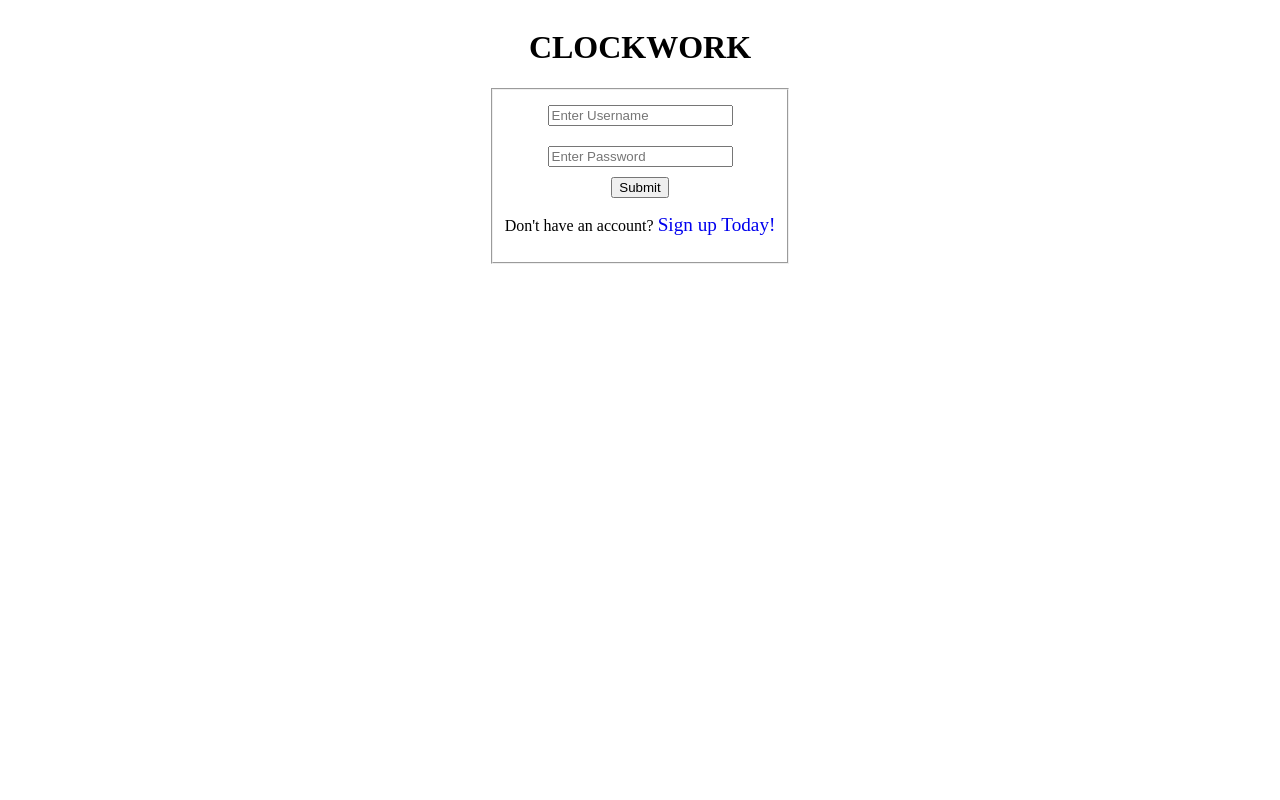
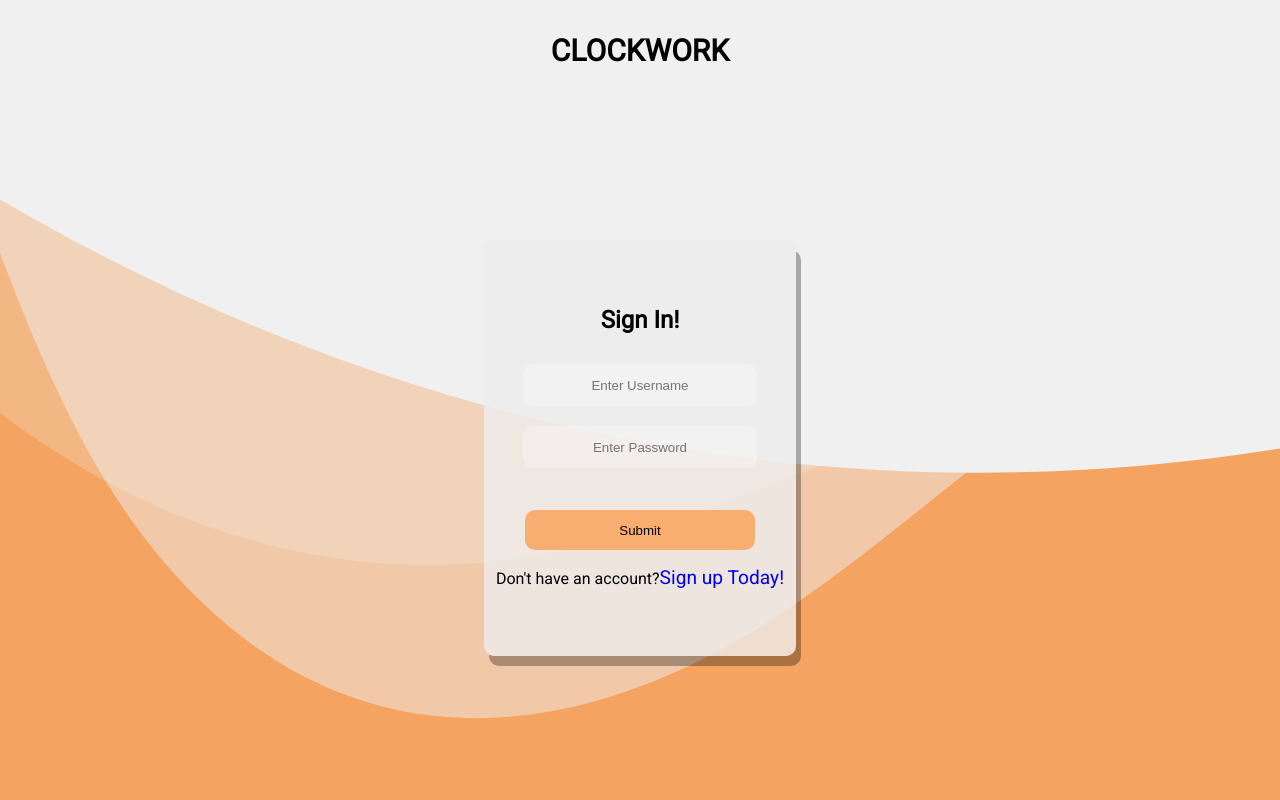
Before and after one commit to qlanphere/ClockworkFront, a website with bundled scripts: page static/html/index.html in a window 1280 px wide. Built offline with nearby package versions, Linux system fonts and the light colour scheme; no server answers.

Commit message:
styling for login and register page

```diff
--- a/bundle.js
+++ b/bundle.js
@@ -473,8 +473,8 @@ const options = {
   debugMode: true,
 };
 
-//animation library
-//var swup = new Swup(options);
+
+// var swup = new Swup(options);
 
 
 
--- a/static/css/index.css
+++ b/static/css/index.css
@@ -1,14 +1,34 @@
+body {
+  background-color: rgb(240, 240, 240);
+  font-family: 'Roboto', sans-serif;
+}
+.container {
+  display: flex;
+  flex-direction: column;
+  align-items: center;
+  justify-content: space-between;
+}
+
+
 header {
-    display: flex;
-    justify-content: center;
-    align-items: center;
+
+    font-size: 20px;
+
 }
 
 .formDiv {
     display: flex;
     flex-direction: column;
-    justify-content: center;
+    justify-content: flex-start;
     align-items: center ;
+    position: fixed;
+    top: 30%;
+    bottom: 50%;
+    border-radius: 10px;
+
+
+
+
 }
 
 .usrPass {
@@ -27,6 +47,11 @@ fieldset {
     justify-content: center;
     align-items: center;
     flex-direction: column;
+    border: none;
+    border-radius: 10px;
+    background-color:rgba(238, 237, 237, 0.8);
+    height: 400px;
+    box-shadow: 5px 10px rgba(0, 0, 0, 0.3);
 }
 
 a {
@@ -35,22 +60,22 @@ a {
 }
 
 
-
-/* animation transition */
-.transition-fade {
-    transition: 800ms;
-    opacity: 1;
-    transform: translateY(0);
-    transform-origin: left;
+input {
+  background-color: rgba(255,255,255,0.3);
+  height: 2.5rem;
+  border-radius: 10px;
+  border: none;
+  width: 80%;
+  text-align: center;
 }
 
-html.is-animating .transition-fade {
-    opacity: 1;
-    transform: translateY(-100%);
-}
+/* input:focus {
+  outline: 0.5px rgba(248, 169, 100, 0.9);
+} */
 
-html.is-leaving .transition-fade {
-    opacity: 0;
+#loginSubmit , #registrationSubmit{
+  margin-top: 2rem;
+  background-color: rgba(248, 169, 100, 0.9);
 }
 
 
@@ -111,3 +136,26 @@ html.is-leaving .transition-fade {
     from {opacity: 0;}
     to {opacity:1 ;}
   }
+
+
+  .wave {
+    position: absolute;
+    bottom: 0;
+    left: 0;
+    width: 100%;
+    overflow: hidden;
+    line-height: 0;
+    background-color: sandybrown;
+    z-index: -100;
+}
+
+.wave svg {
+    position: relative;
+    display: block;
+    width: calc(300% + 1.3px);
+    height: 630px;
+}
+
+.wave .shape-fill {
+    fill: rgb(240, 240, 240);
+}
--- a/static/html/index.html
+++ b/static/html/index.html
@@ -5,6 +5,9 @@
     <meta http-equiv="X-UA-Compatible" content="IE=edge" />
     <meta name="viewport" content="width=device-width, initial-scale=1.0" />
     <link rel="stylesheet" href="../css/index.css" />
+    <link rel="preconnect" href="https://fonts.googleapis.com">
+  <link rel="preconnect" href="https://fonts.gstatic.com" crossorigin>
+  <link href="https://fonts.googleapis.com/css2?family=Roboto&display=swap" rel="stylesheet">
     <!-- <script defer src="../../node_modules/swup/dist/swup.min.js" defer></script>
     <script defer src="../js/script.js" defer></script>
     <script src="../js/loginAuth.js" defer></script>
@@ -13,15 +16,18 @@
     <title>Document</title>
   </head>
   <body>
-    <header>
-      <div>
+    <section class="container">
+     <header>
+      <div class="header">
         <h1>CLOCKWORK</h1>
       </div>
+
     </header>
-<div id='swup' class='swup transition-fade'>
+
     <div id="formDiv" class='formDiv '>
       <form id="loginForm">
         <fieldset>
+          <h2>Sign In!</h2>
           <input class="username" id="usernameLogin" type="text" placeholder="Enter Username" required />
           <input
             class="password"
@@ -31,14 +37,20 @@
             required
           />
           <input type="submit" id="loginSubmit" />
-          <p>Don't have an account?  <a href='reg.html' id="signUp">Sign up Today!</a></p>
+          <p>Don't have an account?<a href='reg.html' id="signUp">Sign up Today!</a></p>
 
         </fieldset>
       </form>
     </div>
+  </section>
+
+  <div class="wave">
+    <svg data-name="Layer 1" xmlns="http://www.w3.org/2000/svg" viewBox="0 0 1200 120" preserveAspectRatio="none">
+        <path d="M0,0V46.29c47.79,22.2,103.59,32.17,158,28,70.36-5.37,136.33-33.31,206.8-37.5C438.64,32.43,512.34,53.67,583,72.05c69.27,18,138.3,24.88,209.4,13.08,36.15-6,69.85-17.84,104.45-29.34C989.49,25,1113-14.29,1200,52.47V0Z" opacity=".25" class="shape-fill"></path>
+        <path d="M0,0V15.81C13,36.92,27.64,56.86,47.69,72.05,99.41,111.27,165,111,224.58,91.58c31.15-10.15,60.09-26.07,89.67-39.8,40.92-19,84.73-46,130.83-49.67,36.26-2.85,70.9,9.42,98.6,31.56,31.77,25.39,62.32,62,103.63,73,40.44,10.79,81.35-6.69,119.13-24.28s75.16-39,116.92-43.05c59.73-5.85,113.28,22.88,168.9,38.84,30.2,8.66,59,6.17,87.09-7.5,22.43-10.89,48-26.93,60.65-49.24V0Z" opacity=".5" class="shape-fill"></path>
+        <path d="M0,0V5.63C149.93,59,314.09,71.32,475.83,42.57c43-7.64,84.23-20.12,127.61-26.46,59-8.63,112.48,12.24,165.56,35.4C827.93,77.22,886,95.24,951.2,90c86.53-7,172.46-45.71,248.8-84.81V0Z" class="shape-fill"></path>
+    </svg>
 </div>
-
-
     <!-- <div class="formDiv ">
       <form id="registrationForm" class="hideForm" >
         <h2>Registration Form</h2>
--- a/static/js/script.js
+++ b/static/js/script.js
@@ -8,8 +8,8 @@ const options = {
   debugMode: true,
 };
 
-//animation library
-//var swup = new Swup(options);
+
+// var swup = new Swup(options);
 
 
 
```
Also changed, not shown: static/html/reg.html (+16 -4 lines).
